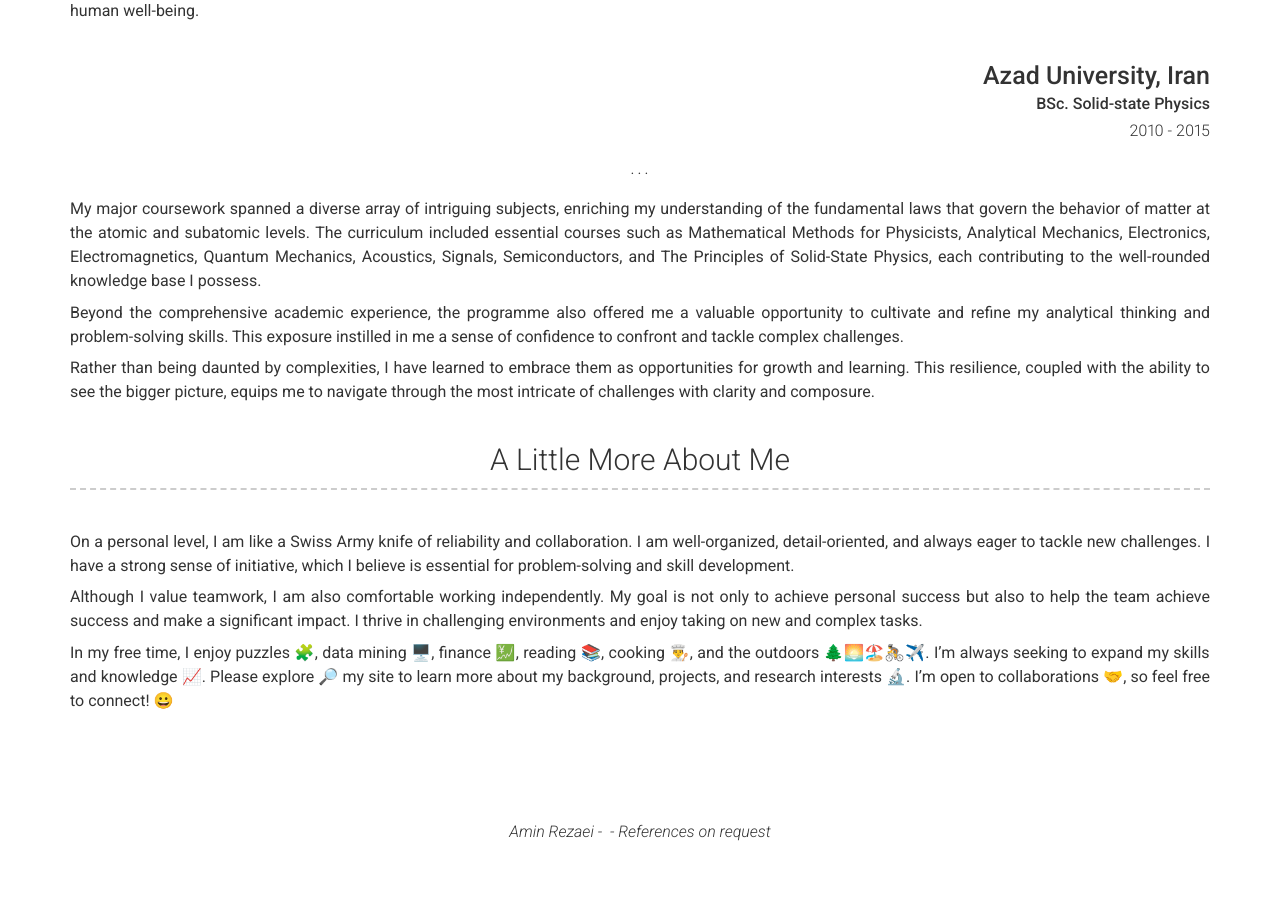
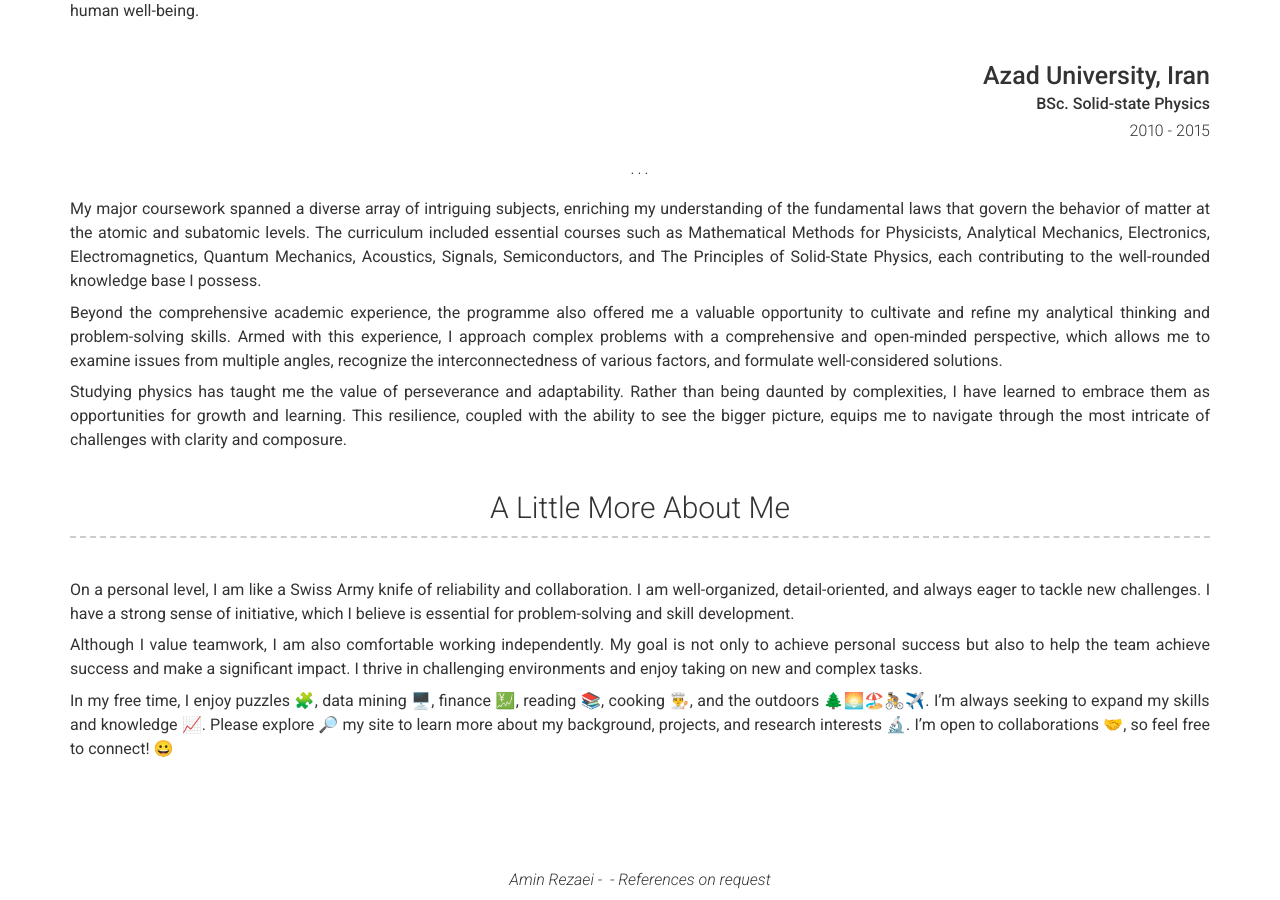
Before and after one commit to aminrezaei-img/CV, a Jekyll site: the page built from index.md, in a window 1280 px wide and 900 px high, scrolled down 1958 px. Built offline with Jekyll 4.4.1, drawn with Linux system fonts in a browser that asks for light colours; nearby versions of some CDN libraries; before the commit the page ends 2810 px from its top, so only the background shows below that.

Commit message:
Update _config.yml

```diff
--- a/_config.yml
+++ b/_config.yml
@@ -105,9 +105,9 @@ content:
         description: | # this will include new lines to allow paragraphs
           My major coursework spanned a diverse array of intriguing subjects, enriching my understanding of the fundamental laws that govern the behavior of matter at the atomic and subatomic levels. The curriculum included essential courses such as Mathematical Methods for Physicists, Analytical Mechanics, Electronics, Electromagnetics, Quantum Mechanics, Acoustics, Signals, Semiconductors, and The Principles of Solid-State Physics, each contributing to the well-rounded knowledge base I possess.
 
-          Beyond the comprehensive academic experience, the programme also offered me a valuable opportunity to cultivate and refine my analytical thinking and problem-solving skills. This exposure instilled in me a sense of confidence to confront and tackle complex challenges.
+          Beyond the comprehensive academic experience, the programme also offered me a valuable opportunity to cultivate and refine my analytical thinking and problem-solving skills. Armed with this experience, I approach complex problems with a comprehensive and open-minded perspective, which allows me to examine issues from multiple angles, recognize the interconnectedness of various factors, and formulate well-considered solutions.
 
-          Rather than being daunted by complexities, I have learned to embrace them as opportunities for growth and learning. This resilience, coupled with the ability to see the bigger picture, equips me to navigate through the most intricate of challenges with clarity and composure.
+          Studying physics has taught me the value of perseverance and adaptability. Rather than being daunted by complexities, I have learned to embrace them as opportunities for growth and learning. This resilience, coupled with the ability to see the bigger picture, equips me to navigate through the most intricate of challenges with clarity and composure.
 
 
 
```
